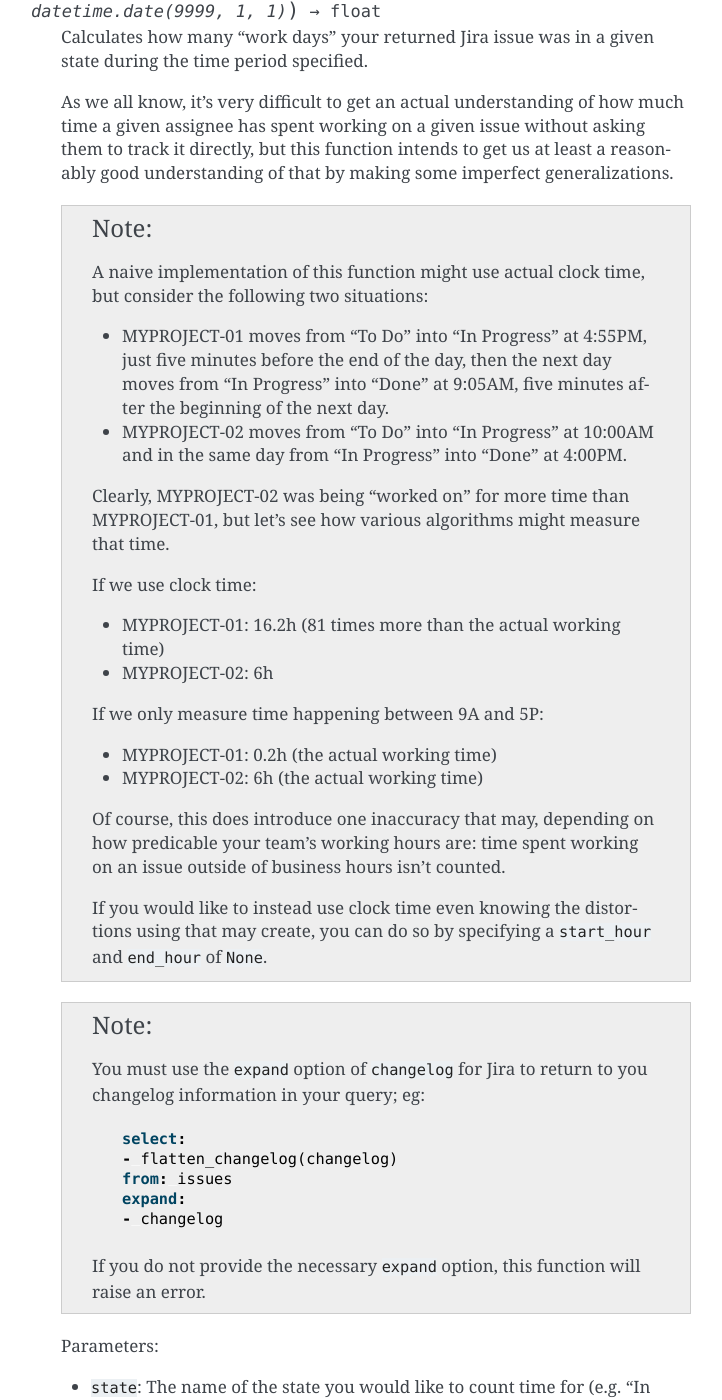
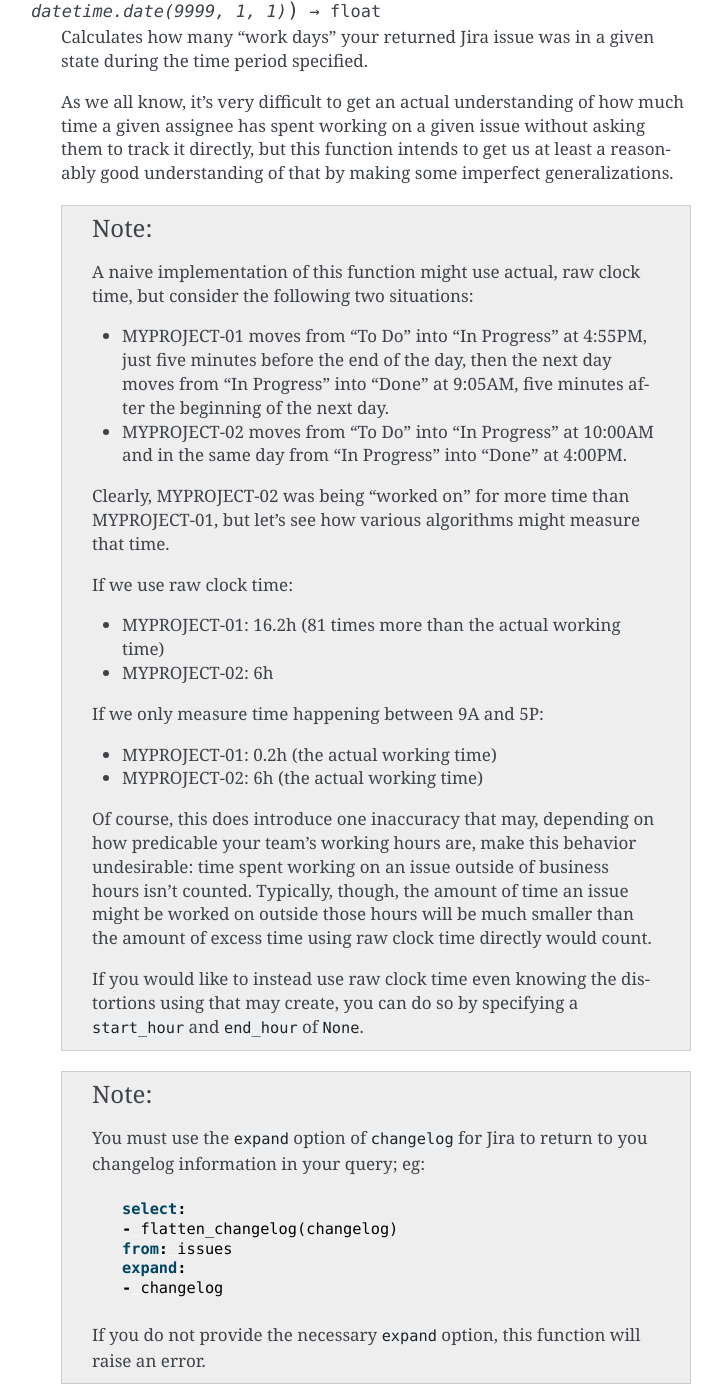
Before and after one commit to coddingtonbear/jira-select, a Sphinx documentation site: the page built from docs/functions.rst, in a window 1280 px wide and 1400 px high, scrolled down 2952 px. Shown: the whole window, without its empty margins (389-1111 px from the left). Built offline with Sphinx 7.4.7, drawn with Linux system fonts in a browser that asks for light colours.

Commit message:
Minor rewording.

```diff
--- a/docs/functions.rst
+++ b/docs/functions.rst
@@ -148,8 +148,8 @@ Time Analysis
 
    .. note::
 
-      A naive implementation of this function might use actual clock time, but
-      consider the following two situations:
+      A naive implementation of this function might use actual, raw clock time,
+      but consider the following two situations:
 
       - MYPROJECT-01 moves from "To Do" into "In Progress" at 4:55PM, just
         five minutes before the end of the day, then the next day moves
@@ -162,7 +162,7 @@ Time Analysis
       MYPROJECT-01, but let's see how various algorithms might measure
       that time.
 
-      If we use clock time:
+      If we use raw clock time:
 
       - MYPROJECT-01: 16.2h (81 times more than the actual working time)
       - MYPROJECT-02: 6h
@@ -172,11 +172,17 @@ Time Analysis
       - MYPROJECT-01: 0.2h (the actual working time)
       - MYPROJECT-02: 6h (the actual working time)
 
-      Of course, this does introduce one inaccuracy that may, depending on
-      how predicable your team's working hours are: time spent working on
-      an issue outside of business hours isn't counted.
+      Of course, this does introduce one inaccuracy that may,
+      depending on how predicable your team's working hours are,
+      make this behavior undesirable:
+      time spent working on an issue outside of business hours isn't counted.
+      Typically, though,
+      the amount of time an issue might be worked on outside those hours
+      will be much smaller
+      than the amount of excess time
+      using raw clock time directly would count.
 
-      If you would like to instead use clock time even knowing the
+      If you would like to instead use raw clock time even knowing the
       distortions using that may create, you can do so by specifying
       a ``start_hour`` and ``end_hour`` of ``None``.
 
```
